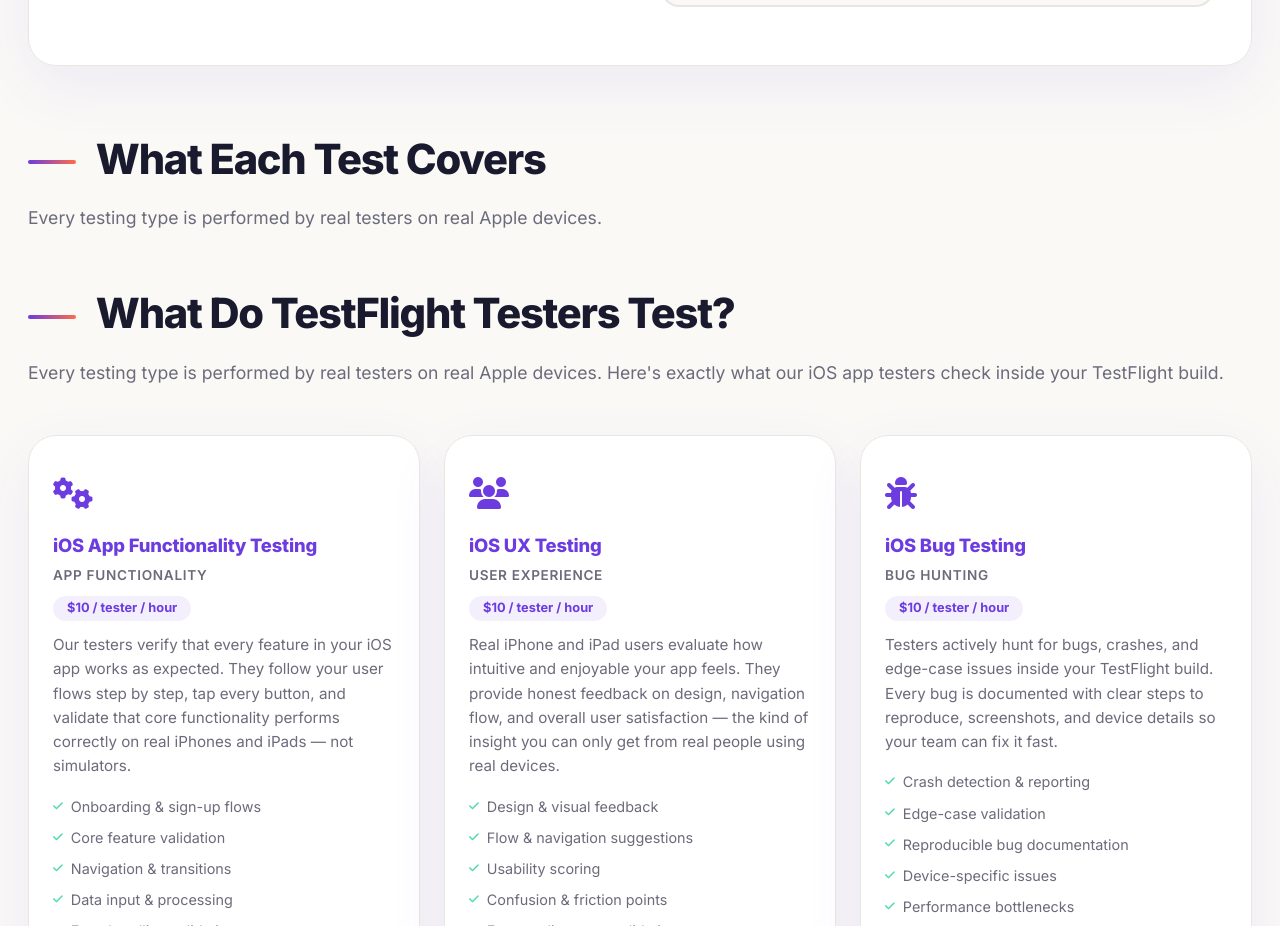
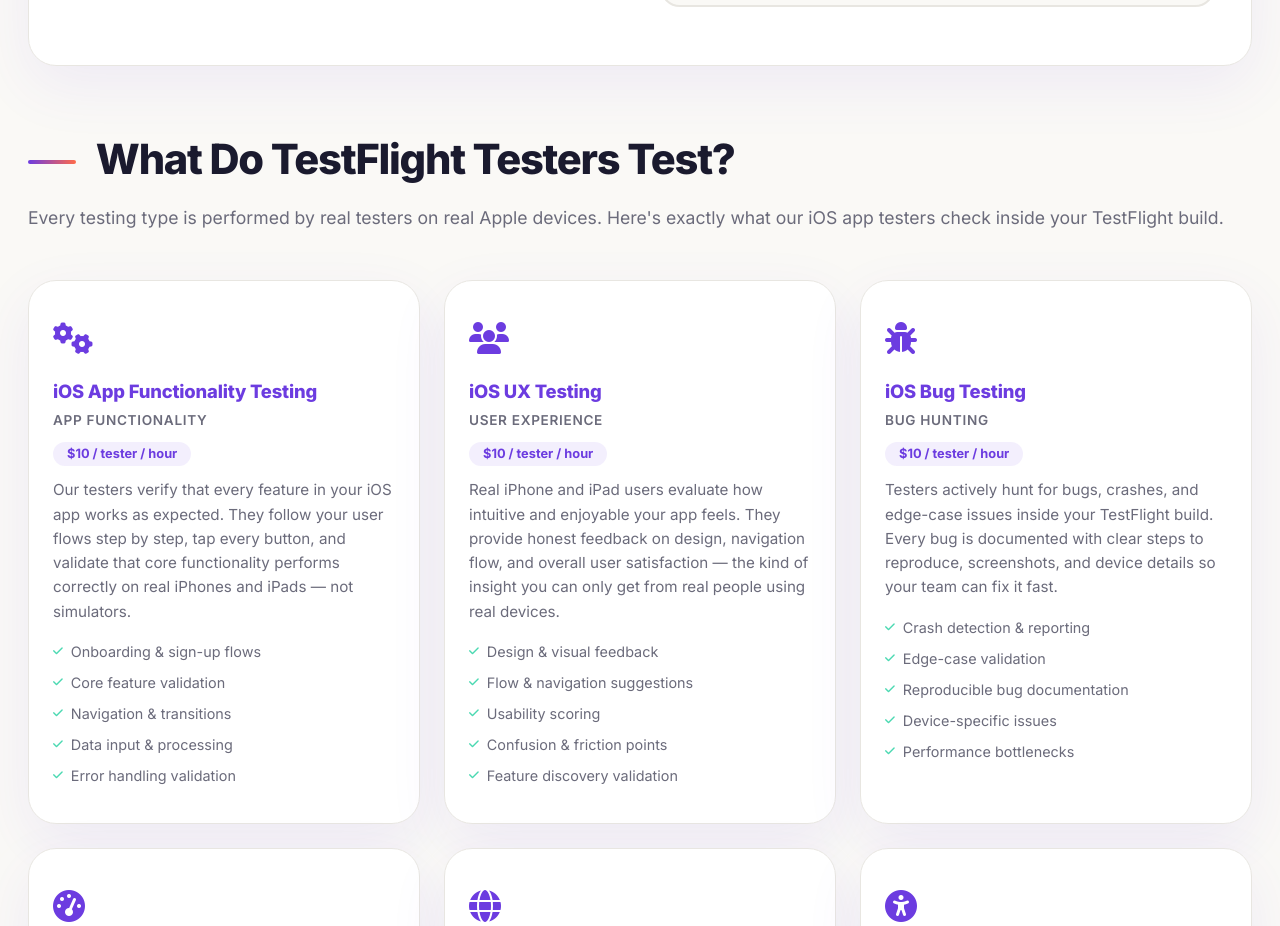
Before and after one commit to RealAppTesters/testflight-testers, a Next.js app: page / in a window 1280 px wide. Shown: the part 1920-2846 px from the top of the page. Built offline with nearby package versions, Linux system fonts and the light colour scheme.

Commit message:
Update page.tsx

```diff
--- a/app/page.tsx
+++ b/app/page.tsx
@@ -48,12 +48,6 @@
 
       {/* Services section with ID */}
       <div className="container" id="services">
-        <h2 className="section-title">
-          <span className="stripe"></span> What Each Test Covers
-        </h2>
-        <p className="section-sub">
-          Every testing type is performed by real testers on real Apple devices.
-        </p>
         <TestingTypes />
       </div>
 
```
